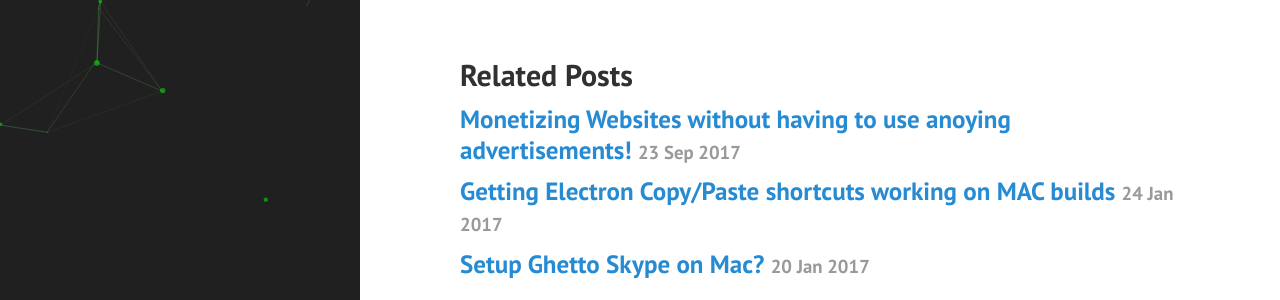
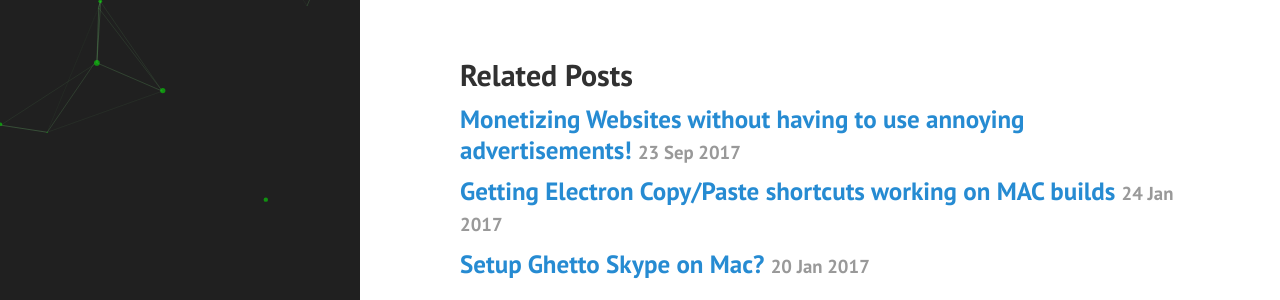
Before and after one commit to mxaddict/www.codedmaster.com, a Jekyll site: the page built from _posts/2016-08-07-whats-jekyll.md, in a window 1280 px wide and 1089 px high. Shown: the part 669-969 px from the top of the window. Built offline with Jekyll 4.4.1, drawn with Linux system fonts in a browser that asks for light colours; nearby versions of some CDN libraries; comment, search, counter and statistics services are not loaded.

Commit message:
Another typo

```diff
--- a/_posts/2017-09-23-monetizing-websites-without-advertisements.md
+++ b/_posts/2017-09-23-monetizing-websites-without-advertisements.md
@@ -1,6 +1,6 @@
 ---
 layout: post
-title: Monetizing Websites without having to use anoying advertisements!
+title: Monetizing Websites without having to use annoying advertisements!
 ---
 
 Have you ever wanted to make a personal website or even a business website that would not require the end user to be anoyed by adverts? If you have, then today is your day!
@@ -47,7 +47,7 @@
 
 CONCLUSION:
 
-This is a pretty neat solution for getting RID of anoying adverts and keeping the same or even better income for your content or even service related website.
+This is a pretty neat solution for getting RID of annoying adverts and keeping the same or even better income for your content or even service related website.
 
 [coinhive]: https://cnhv.co/hro
 {:target="_blank"}
```
